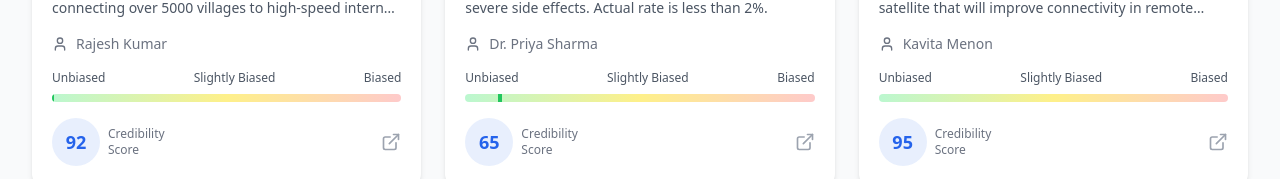
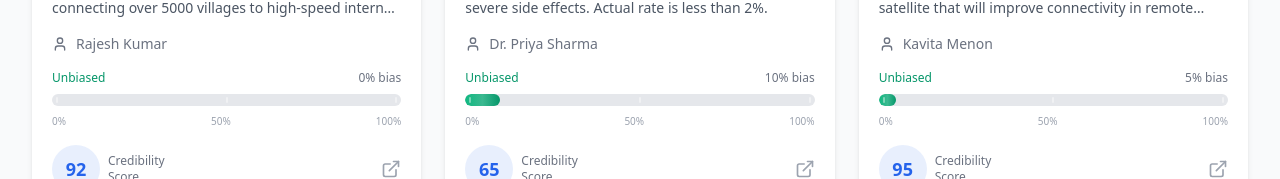
Before and after one commit to Satya-factcheck/Satya_frontend, a React (Vite) app: page / in a window 1280 px wide. Shown: the part 726-905 px from the top of the page. Built offline with nearby package versions, Linux system fonts and the light colour scheme; no server answers.

Commit message:
bias meter with new UI

```diff
--- a/src/components/BiasMeter.jsx
+++ b/src/components/BiasMeter.jsx
@@ -3,38 +3,79 @@ import { cn } from '../utils/cn'
 
 const BiasMeter = ({ bias = 'Unbiased', score = 0 }) => {
   // score: 0 (Unbiased) to 100 (Biased)
-  const position = score
+  // Handle negative scores by converting to absolute value
+  const normalizedScore = Math.abs(score)
+  const position = Math.min(Math.max(normalizedScore, 0), 100)
 
-  const getBiasColor = () => {
-    if (score <= 30) return 'bg-green-500' // Unbiased
-    if (score <= 60) return 'bg-yellow-500' // Slightly biased
-    return 'bg-red-500' // Biased
+  const getBiasInfo = () => {
+    if (position <= 30) {
+      return {
+        label: 'Unbiased',
+        color: 'from-emerald-500 to-emerald-600',
+        bgColor: 'bg-emerald-500',
+        textColor: 'text-emerald-600 dark:text-emerald-400'
+      }
+    }
+    if (position <= 60) {
+      return {
+        label: 'Slightly Biased',
+        color: 'from-amber-500 to-amber-600',
+        bgColor: 'bg-amber-500',
+        textColor: 'text-amber-600 dark:text-amber-400'
+      }
+    }
+    return {
+      label: 'Biased',
+      color: 'from-rose-500 to-rose-600',
+      bgColor: 'bg-rose-500',
+      textColor: 'text-rose-600 dark:text-rose-400'
+    }
   }
 
-  const getBiasLabel = () => {
-    if (score <= 30) return 'Unbiased'
-    if (score <= 60) return 'Slightly Biased'
-    return 'Biased'
-  }
+  const biasInfo = getBiasInfo()
 
   return (
-    <div className="w-full">
-      <div className="flex justify-between items-center text-xs text-gray-600 dark:text-gray-400 mb-2">
-        <span className="flex-shrink-0">Unbiased</span>
-        <span className="flex-shrink-0">Slightly Biased</span>
-        <span className="flex-shrink-0">Biased</span>
+    <div className="w-full space-y-2">
+      {/* Label and Score */}
+      <div className="flex items-center justify-between text-xs">
+        <span className={cn('font-medium', biasInfo.textColor)}>
+          {biasInfo.label}
+        </span>
+        <span className="text-gray-500 dark:text-gray-400">
+          {Math.round(position)}% bias
+        </span>
       </div>
-      <div className="relative h-2 bg-gradient-to-r from-green-200 via-yellow-200 to-red-200 dark:from-green-900 dark:via-yellow-900 dark:to-red-900 rounded-full overflow-hidden">
+
+      {/* Progress Bar */}
+      <div className="relative h-3 bg-gray-200 dark:bg-gray-700 rounded-full overflow-hidden">
+        {/* Filled bar with gradient */}
         <motion.div
-          initial={{ left: '0%' }}
-          animate={{ left: `${position}%` }}
-          transition={{ type: 'spring', damping: 20 }}
+          initial={{ width: '0%' }}
+          animate={{ width: `${position}%` }}
+          transition={{ type: 'spring', damping: 25, stiffness: 120 }}
           className={cn(
-            'absolute top-0 w-1 h-full',
-            getBiasColor()
+            'h-full bg-gradient-to-r rounded-full relative',
+            biasInfo.color
           )}
-          style={{ transform: 'translateX(-50%)' }}
-        />
+          style={{ minWidth: position > 0 ? '12px' : '0px' }}
+        >
+          {/* Shine effect */}
+          <div className="absolute inset-0 bg-gradient-to-r from-transparent via-white/20 to-transparent rounded-full"></div>
+        </motion.div>
+
+        {/* Marker dots for scale */}
+        <div className="absolute inset-0 flex items-center justify-between px-1">
+          <div className="w-0.5 h-1.5 bg-white/40 rounded-full"></div>
+          <div className="w-0.5 h-1.5 bg-white/40 rounded-full"></div>
+          <div className="w-0.5 h-1.5 bg-white/40 rounded-full"></div>
+        </div>
+      </div>
+
+      {/* Scale labels */}
+      <div className="flex justify-between text-[10px] text-gray-400 dark:text-gray-500">
+        <span>0%</span>
+        <span>50%</span>
+        <span>100%</span>
       </div>
     </div>
   )
```
